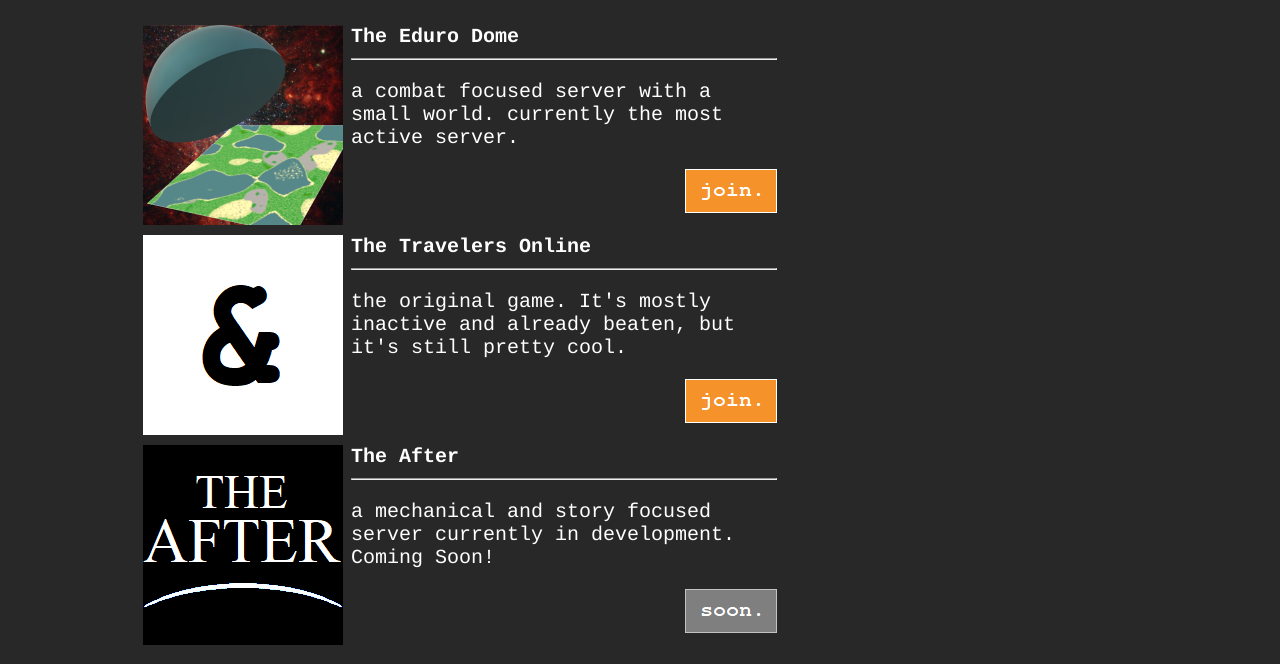
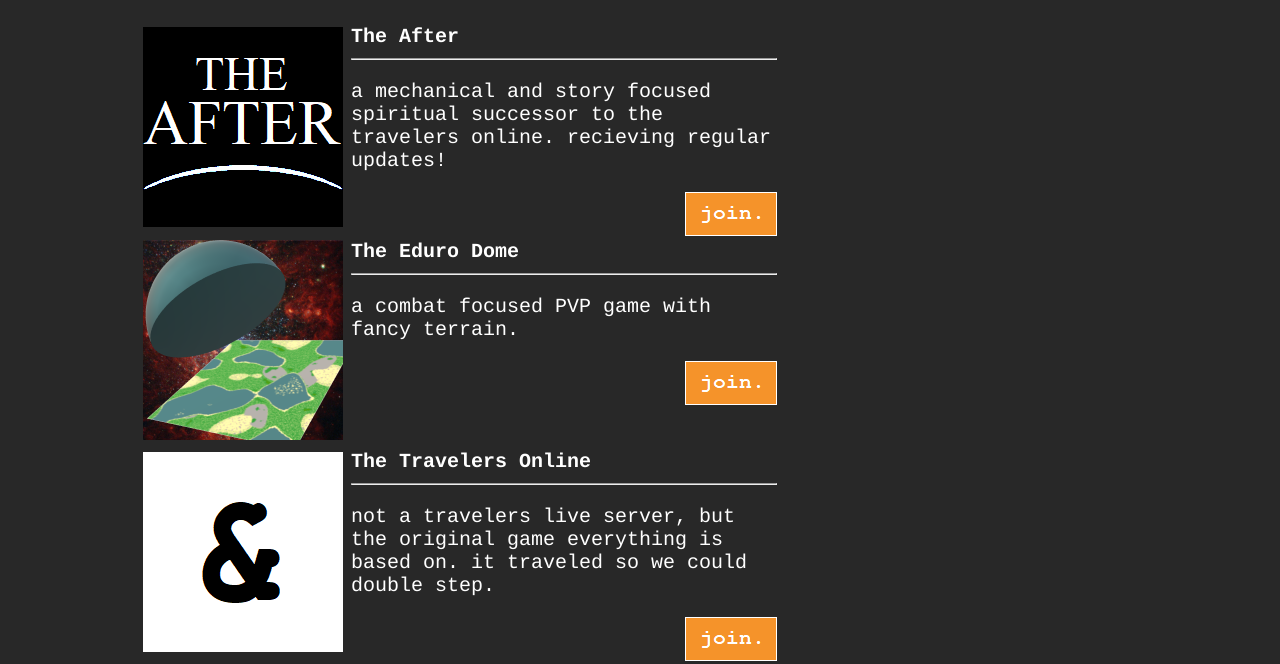
Before and after one commit to SuperQGS/thetravelers, a plain HTML site: page play.html in a window 1280 px wide. Shown: the part 146-810 px from the top of the page. Drawn offline with Linux system fonts and the light colour scheme.

Commit message:
added the after

```diff
--- a/play.html
+++ b/play.html
@@ -22,11 +22,20 @@
                     <h1>Server Browser</h1>
                     <table>
                         <tr>
+                            <td><img src="theafter.png"></td>
+                            <td></td>
+                            <td class="server">
+                                <strong>The After</strong><hr>
+                                <p>a mechanical and story focused spiritual successor to the travelers online. recieving regular updates!</p>
+                                <a href="https://after.thetravelers.live"><img align="right" src="join.png"></a>
+                            </td>
+                        </tr>
+                        <tr>
                             <td><img src="edurodome.png"></td>
                             <td></td>
                             <td class="server">
                                 <strong>The Eduro Dome</strong><hr>
-                                <p>a combat focused server with a small world. currently the most active server.</p>
+                                <p>a combat focused PVP game with fancy terrain.</p>
                                 <a href="https://eduro.thetravelers.live"><img align="right" src="join.png"></a>
                             </td>
                         </tr>
@@ -35,17 +44,8 @@
                             <td></td>
                             <td class="server">
                                 <strong>The Travelers Online</strong><hr>
-                                <p>the original game. It's mostly inactive and already beaten, but it's still pretty cool.</p>
+                                <p>not a travelers live server, but the original game everything is based on. it traveled so we could double step.</p>
                                 <a href="https://thetravelers.online"><img align="right" src="join.png"></a>
-                            </td>
-                        </tr>
-                        <tr>
-                            <td><img src="theafter.png"></td>
-                            <td></td>
-                            <td class="server">
-                                <strong>The After</strong><hr>
-                                <p>a mechanical and story focused server currently in development. Coming Soon!</p>
-                                <img align="right" src="soon.png">
                             </td>
                         </tr>
                     </table>
```
